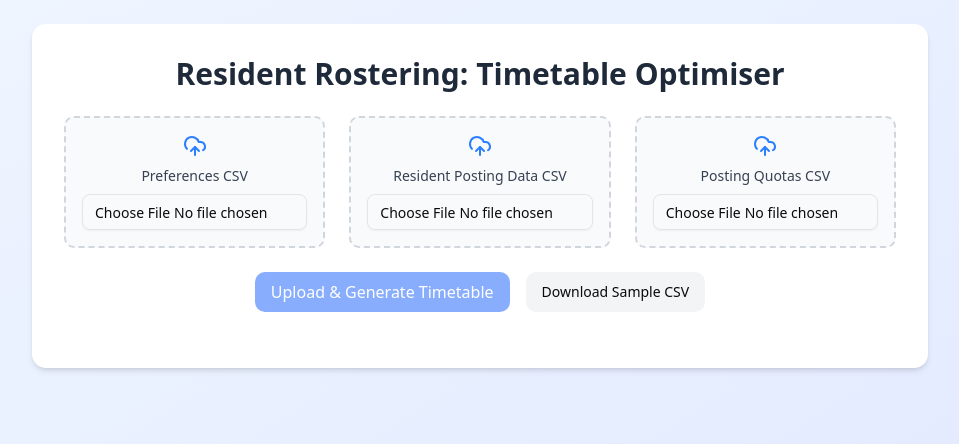
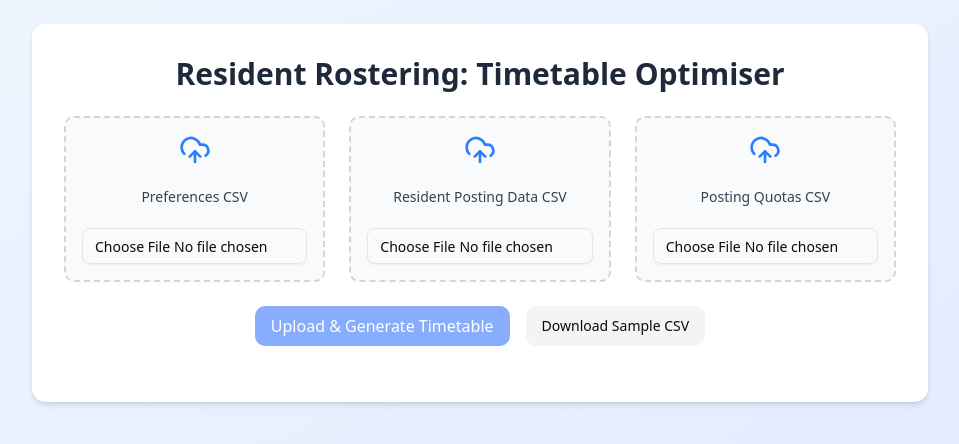
Before and after one commit to zeeeing/timetable-optimiser, a React (Vite) app in the folder client/: page / in a window 1280 px wide. Shown: the top 444 px of the page, without its empty margins (160-1119 px from the left). Built offline with nearby package versions, Linux system fonts and the light colour scheme; no server answers.

Commit message:
refactored some ui to shadcn

```diff
--- a/client/package.json
+++ b/client/package.json
@@ -10,6 +10,7 @@
     "preview": "vite preview"
   },
   "dependencies": {
+    "@radix-ui/react-label": "^2.1.7",
     "@tailwindcss/vite": "^4.1.11",
     "axios": "^1.10.0",
     "class-variance-authority": "^0.7.1",
--- a/client/src/App.tsx
+++ b/client/src/App.tsx
@@ -131,17 +131,14 @@ const App: React.FC = () => {
         <div className="grid grid-cols-1 md:grid-cols-3 gap-6 mb-6">
           <FileUpload
             label="Preferences CSV"
-            file={csvFiles.preferences}
             onChange={handleFileUpload("preferences")}
           />
           <FileUpload
             label="Resident Posting Data CSV"
-            file={csvFiles.resident_posting_data}
             onChange={handleFileUpload("resident_posting_data")}
           />
           <FileUpload
             label="Posting Quotas CSV"
-            file={csvFiles.posting_quotas}
             onChange={handleFileUpload("posting_quotas")}
           />
         </div>
--- a/client/src/components/FileUpload.tsx
+++ b/client/src/components/FileUpload.tsx
@@ -1,18 +1,18 @@
 import React from "react";
 import { Input } from "./ui/input";
+import { Label } from "@/components/ui/label"
 import { UploadCloud } from "lucide-react";
 
 interface FileUploadProps {
   label: string;
-  file: File | null;
   onChange: (e: React.ChangeEvent<HTMLInputElement>) => void;
 }
 
-const FileUpload: React.FC<FileUploadProps> = ({ label, file, onChange }) => (
-  <div className="border-2 border-dashed border-gray-300 rounded-lg p-4 text-center bg-gray-50">
-    <UploadCloud className="h-6 w-6 text-blue-500 mx-auto mb-2" />
-    <p className="text-sm font-medium text-gray-700 mb-2">{label}</p>
-    <Input type="file" accept=".csv" onChange={onChange} />
+const FileUpload: React.FC<FileUploadProps> = ({ label, onChange }) => (
+  <div className="border-2 border-dashed border-gray-300 rounded-lg p-4 text-center bg-gray-50 flex flex-col items-center gap-4">
+    <UploadCloud className="h-8 w-8 text-blue-500 mx-auto mb-2" />
+    <Label htmlFor="input" className="text-gray-700 mb-2">{label}</Label>
+    <Input id="input" type="file" accept=".csv" onChange={onChange} />
   </div>
 );
 
--- /dev/null
+++ b/client/src/components/ui/label.tsx
@@ -0,0 +1,22 @@
+import * as React from "react"
+import * as LabelPrimitive from "@radix-ui/react-label"
+
+import { cn } from "@/lib/utils"
+
+function Label({
+  className,
+  ...props
+}: React.ComponentProps<typeof LabelPrimitive.Root>) {
+  return (
+    <LabelPrimitive.Root
+      data-slot="label"
+      className={cn(
+        "flex items-center gap-2 text-sm leading-none font-medium select-none group-data-[disabled=true]:pointer-events-none group-data-[disabled=true]:opacity-50 peer-disabled:cursor-not-allowed peer-disabled:opacity-50",
+        className
+      )}
+      {...props}
+    />
+  )
+}
+
+export { Label }
```
Also changed, not shown: 1 other file (tests, documents, lock files or other folders).
